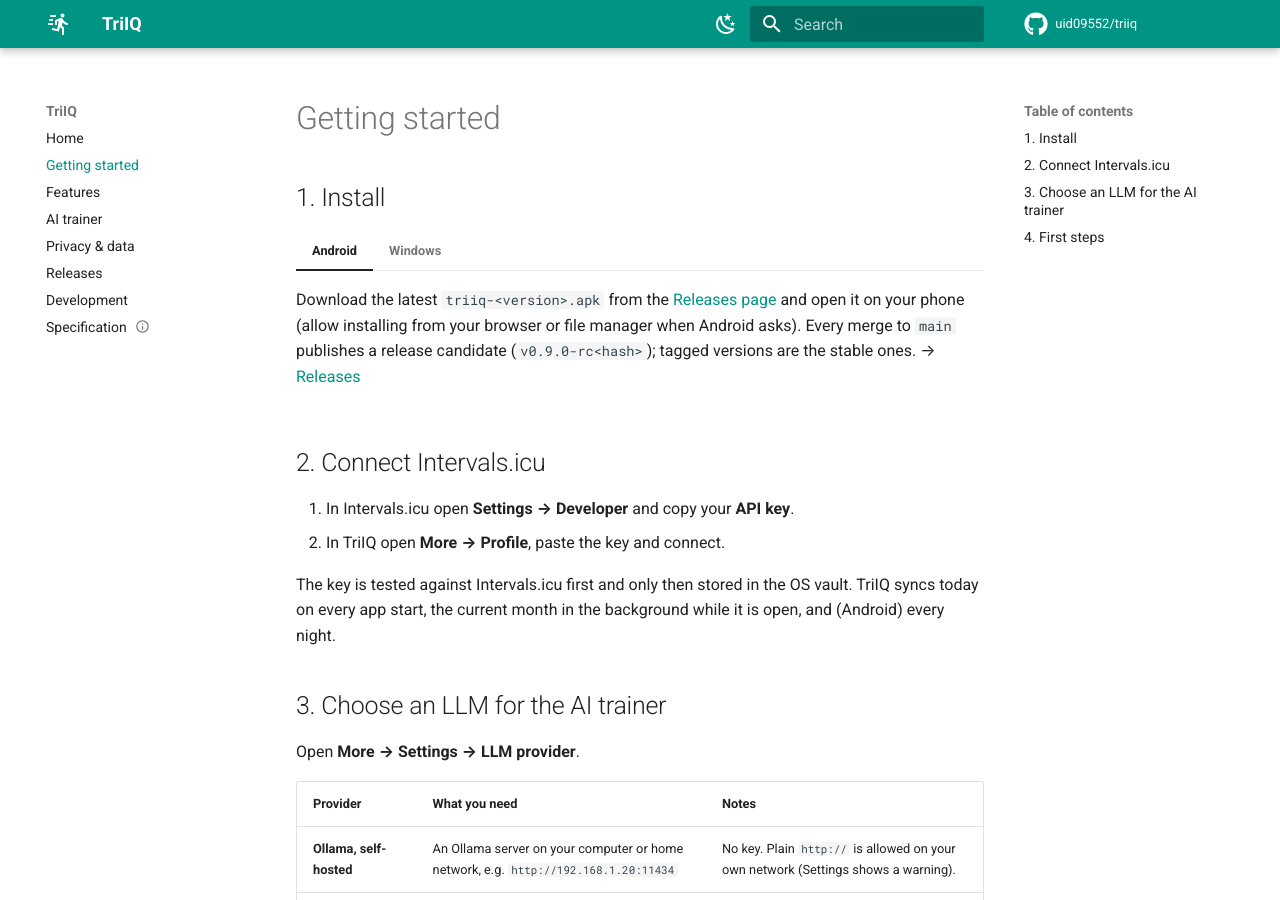
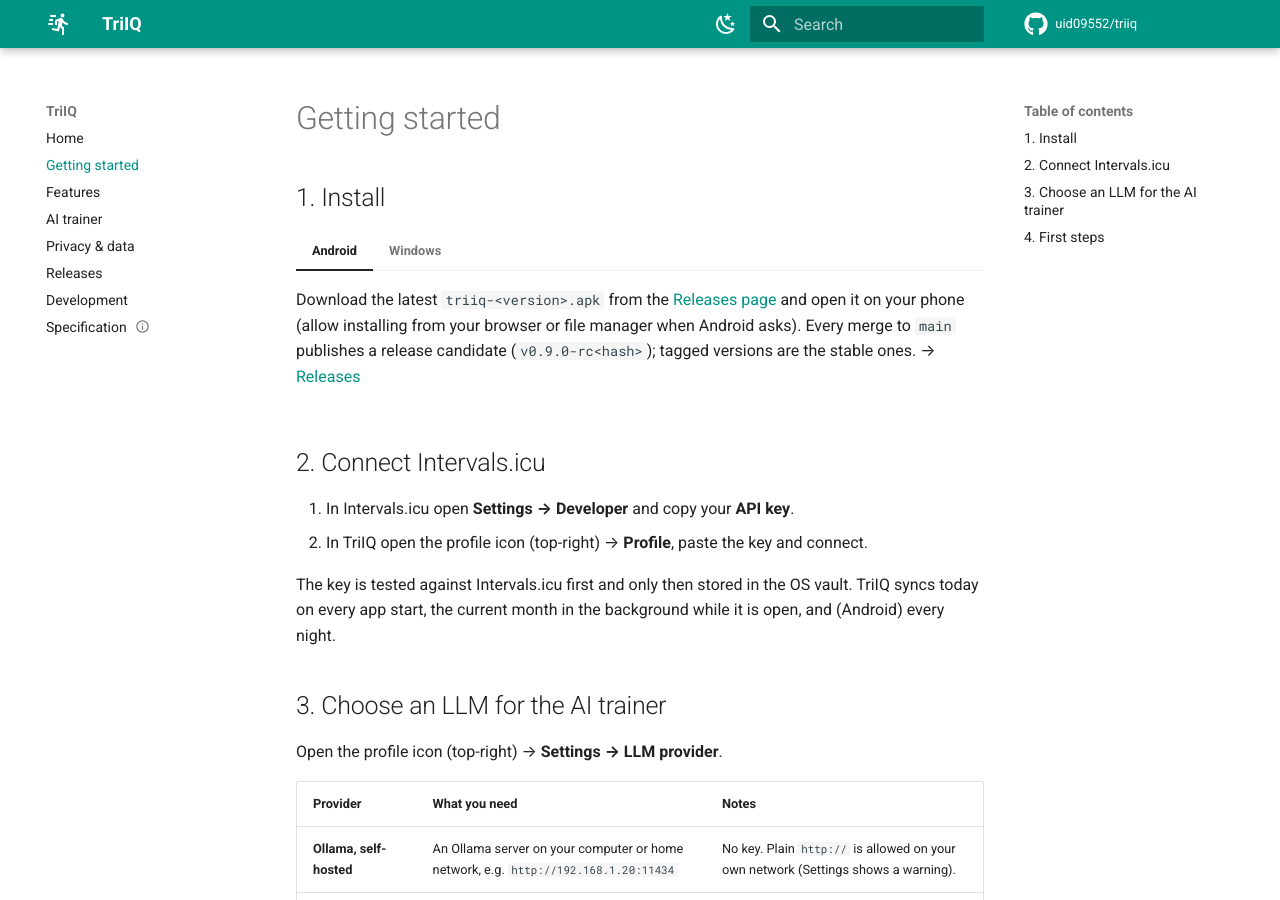
Before and after one commit to uid09552/triiq, an MkDocs documentation site: the page built from docs/getting-started.md, in a window 1280 px wide and 900 px high. Built offline with MkDocs 1.6.1 and Material for MkDocs 9.7.7, drawn with Linux system fonts in a browser that asks for light colours; comment, search, counter and statistics services are not loaded.

Commit message:
Docs: getting started points at the user icon
Co-Authored-By: Claude Sonnet 5.5 <noreply@anthropic.com>
Claude-Session: https://claude.ai/code/session_01TLfDyPrWVKmQePXF4S4Tbp

```diff
--- a/docs/getting-started.md
+++ b/docs/getting-started.md
@@ -25,7 +25,7 @@
 ## 2. Connect Intervals.icu
 
 1. In Intervals.icu open **Settings → Developer** and copy your **API key**.
-2. In TriIQ open **More → Profile**, paste the key and connect.
+2. In TriIQ open the profile icon (top-right) → **Profile**, paste the key and connect.
 
 The key is tested against Intervals.icu first and only then stored in the
 OS vault. TriIQ syncs today on every app start, the current month in the
@@ -33,7 +33,7 @@ background while it is open, and (Android) every night.
 
 ## 3. Choose an LLM for the AI trainer
 
-Open **More → Settings → LLM provider**.
+Open the profile icon (top-right) → **Settings → LLM provider**.
 
 | Provider | What you need | Notes |
 |---|---|---|
```
